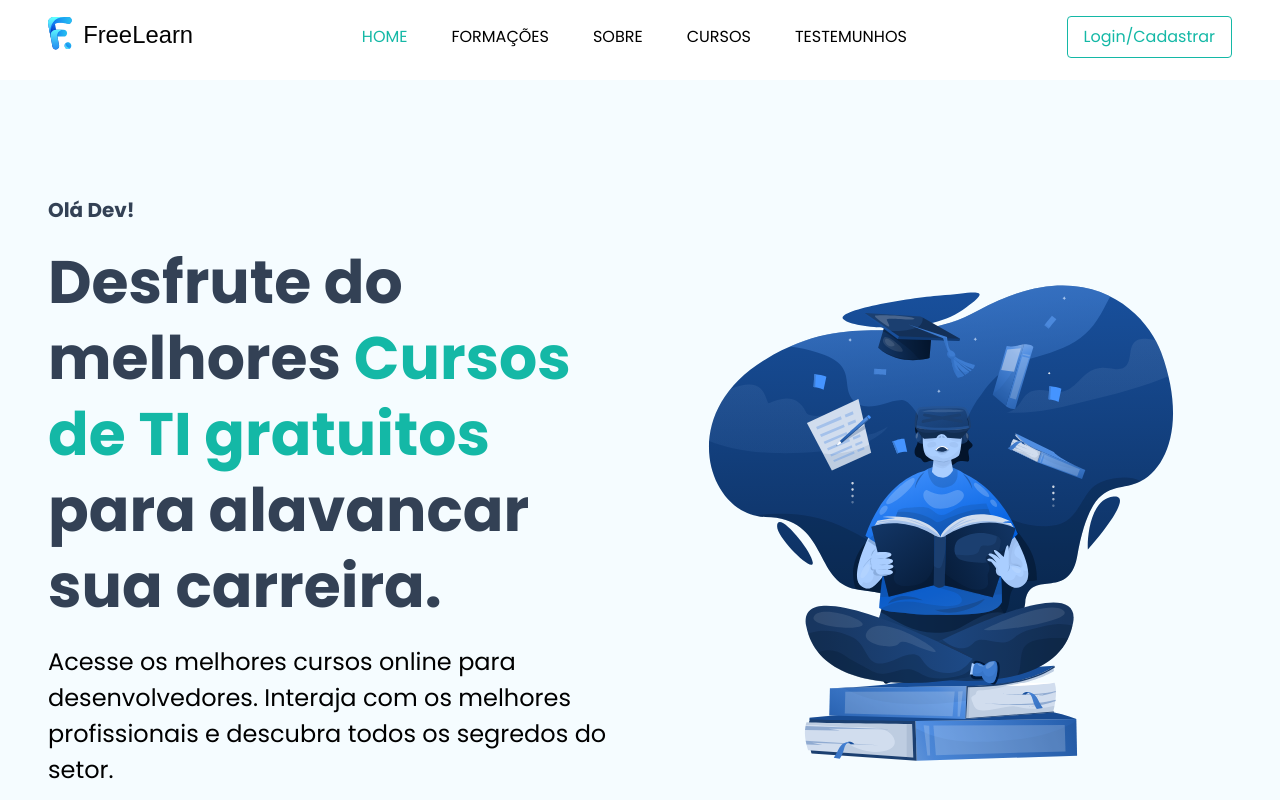
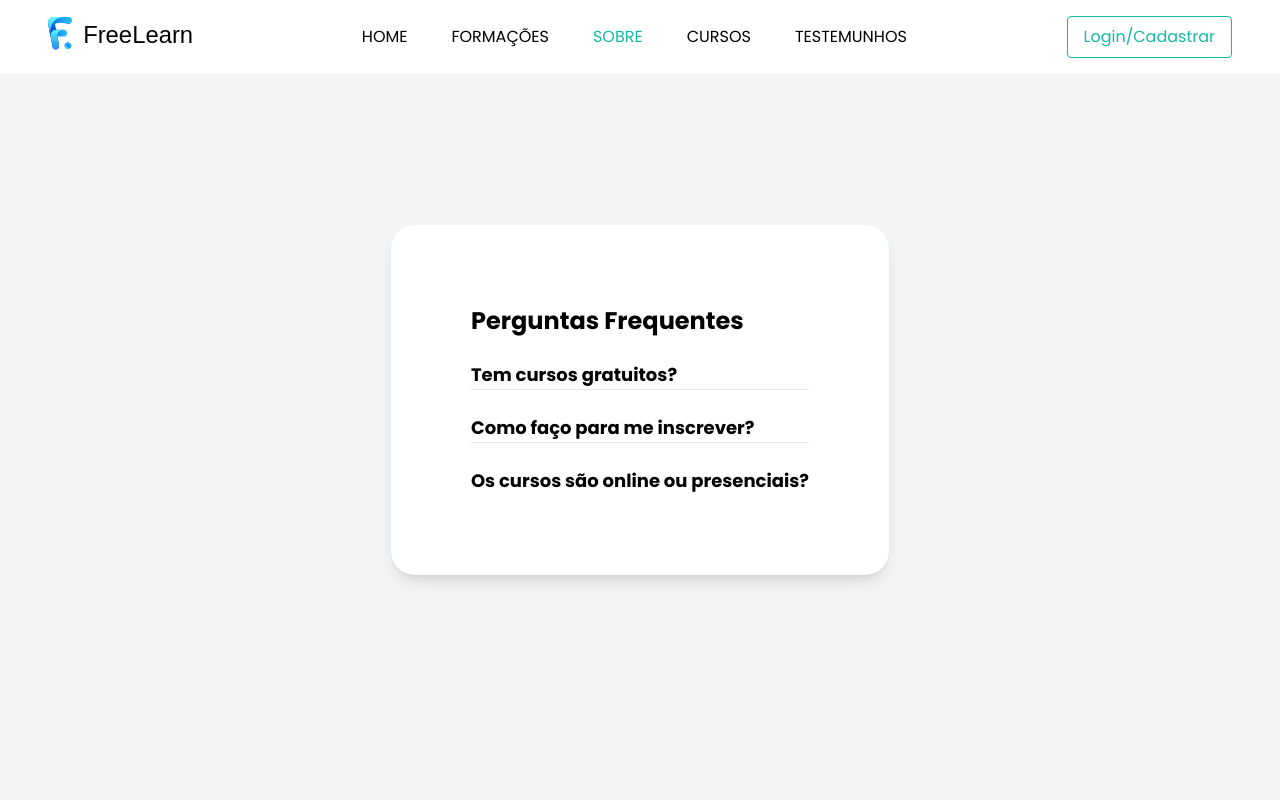
Before and after one commit to andersondev81/FreeLearn, a React (Vite) app: page /faq in a window 1280 px wide. Shown: the top 800 px of the page. Built offline with nearby package versions, Linux system fonts and the light colour scheme.

Commit message:
Adding react-routes and pages

```diff
--- a/package.json
+++ b/package.json
@@ -13,6 +13,7 @@
     "react": "^18.2.0",
     "react-dom": "^18.2.0",
     "react-icons": "^4.10.1",
+    "react-router-dom": "^6.22.3",
     "react-scroll": "^1.8.9",
     "swiper": "^10.2.0"
   },
@@ -27,6 +28,6 @@
     "eslint-plugin-react-refresh": "^0.4.3",
     "postcss": "^8.4.28",
     "tailwindcss": "^3.3.3",
-    "vite": "^4.4.5"
+    "vite": "^4.5.3"
   }
 }
--- a/src/App.jsx
+++ b/src/App.jsx
@@ -1,15 +1,24 @@
-import "./App.css"
-import About from "./components/About"
-import Contact from "./components/Contact"
-import Footer from "./components/Footer"
-import Home from "./pages/Home"
-import Navbar from "./components/Navbar"
-import Portfolio from "./components/Portfolio"
-import Skills from "./components/Skills"
-import Testimonial from "./components/Testimonial"
+import { BrowserRouter as Router, Routes, Route } from 'react-router-dom';
+
+import Contact from "./components/Contact";
+import Footer from "./components/Footer";
+import Home from "./pages/Home";
+import Navbar from "./components/Navbar";
+import Portfolio from "./components/Portfolio";
+import Skills from "./components/Skills";
+import Testimonial from "./components/Testimonial";
+import About from "./components/About";
+import Login from './components/Login';
+
+import './App.css';
+import Faq from './components/Faq';
+import Cursos from './components/Cursos';
 
 function App() {
   return (
+    <Router>
+      <Routes>
+        <Route path="/" element={
           <>
             <Navbar />
             <Home />
@@ -20,7 +29,13 @@ function App() {
             <Contact />
             <Footer />
           </>
+        } />
+        <Route path='/login' element={<Login/>}></Route>
+        <Route path='/faq' element={<Faq/>}></Route>
+        <Route path='/cursos' element={<Cursos/>}></Route>
+      </Routes>
+    </Router>
   )
 }
 
-export default App
+export default App;
--- /dev/null
+++ b/src/components/Cursos.jsx
@@ -0,0 +1,19 @@
+import Navbar from './Navbar';
+import Footer from './Footer';
+function Cursos() {
+  return (
+    <>
+    <div className="min-h-screen flex items-center justify-center bg-gray-50 py-12 px-4 sm:px-6 lg:px-8">
+      <div className="max-w-md w-full space-y-8">
+        <Navbar />
+        <div>
+
+        </div>
+      </div>
+    </div>
+    <Footer/>
+    </>
+  );
+}
+
+export default Cursos;
--- /dev/null
+++ b/src/components/Faq.jsx
@@ -0,0 +1,40 @@
+import { useState } from 'react';
+import Navbar from './Navbar';
+import Footer from './Footer';
+
+const Faq = () => {
+  const [openIndex, setOpenIndex] = useState(null);
+
+  const questions = [
+    'Tem cursos gratuitos?',
+    'Como faço para me inscrever?',
+    'Os cursos são online ou presenciais?',
+
+  ];
+
+  return (
+    <>
+    <div className="min-h-screen bg-gray-100 py-6 flex flex-col justify-center sm:py-12">
+      <Navbar />
+      <div className="relative py-3 sm:max-w-xl sm:mx-auto">
+        <div className="relative px-4 py-10 bg-white shadow-lg sm:rounded-3xl sm:p-20 overflow-auto gap-0 grid grid-cols-1 auto-rows-min rounded-lg opacity-100 self-center min-w-[280px] max-w-[1200px] min-h-[3px] h-auto flex-grow-0 flex-shrink-0 w-full m-0 z-10">
+          <h1 className="text-2xl font-bold">Perguntas Frequentes</h1>
+          <div className="divide-y divide-gray-200">
+            {questions.map((question, index) => (
+              <div key={index} className="pt-6 text-base leading-6 font-bold sm:text-lg sm:leading-7">
+                <button onClick={() => setOpenIndex(index === openIndex ? null : index)}>
+                  <p>{question}</p>
+                  {index === openIndex && <p className="text-primary">Resposta para a pergunta.</p>}
+                </button>
+              </div>
+            ))}
+          </div>
+        </div>
+      </div>
+
+    </div>
+    <Footer/>
+    </>
+  );
+            }
+export default Faq;
--- /dev/null
+++ b/src/components/Login.jsx
@@ -0,0 +1,39 @@
+import Navbar from './Navbar';
+import Footer from './Footer';
+function Login() {
+  return (
+    <>
+    <div className="min-h-screen flex items-center justify-center bg-gray-50 py-12 px-4 sm:px-6 lg:px-8">
+      <div className="max-w-md w-full space-y-8">
+        <Navbar />
+        <div className="mt-8 bg-white py-8 px-6 shadow rounded-lg sm:px-10">
+          <h2 className="mt-6 text-center text-3xl font-extrabold text-gray-900">Sign in to your account</h2>
+          <form className="mt-8 space-y-6">
+            <input type="hidden" name="remember" value="true" />
+            <div className="rounded-md shadow-sm -space-y-px">
+              <div>
+                <label htmlFor="email-address" className="sr-only">Email address</label>
+                <input id="email-address" name="email" type="email" autoComplete="email" required className="appearance-none rounded-none relative block w-full px-3 py-2 border border-gray-300 placeholder-gray-500 text-gray-900 rounded-t-md focus:outline-none focus:ring-indigo-500 focus:border-indigo-500 focus:z-10 sm:text-sm" placeholder="Email address" />
+              </div>
+              <div>
+                <label htmlFor="password" className="sr-only">Password</label>
+                <input id="password" name="password" type="password" autoComplete="current-password" required className="appearance-none rounded-none relative block w-full px-3 py-2 border border-gray-300 placeholder-gray-500 text-gray-900 rounded-b-md focus:outline-none focus:ring-indigo-500 focus:border-indigo-500 focus:z-10 sm:text-sm" placeholder="Password" />
+              </div>
+            </div>
+            <div>
+              <button type="submit" className="group relative w-full flex justify-center py-2 px-4 border border-transparent text-sm font-medium rounded-md text-white bg-primary hover:bg-primary focus:outline-none focus:ring-2 focus:ring-offset-2 focus:ring-indigo-500">
+                Sign in
+              </button>
+            </div>
+          </form>
+        </div>
+
+      </div>
+
+    </div>
+    <Footer/>
+    </>
+  );
+}
+
+export default Login;
--- a/src/components/Navbar.jsx
+++ b/src/components/Navbar.jsx
@@ -3,10 +3,12 @@ import React, { useState, useEffect } from "react"
 import logo from "../assets/logo.svg"
 import { HiMenu } from "react-icons/hi"
 import { Link } from "react-scroll"
+import { Link as LinkRoute, useLocation } from 'react-router-dom';
 
 const Navbar = () => {
   const [isMenuOpen, setIsMenuOpen] = useState(false)
   const [isSticky, setIsSticky] = useState(false)
+  const location = useLocation();
 
   const toggleMenu = () => {
     setIsMenuOpen(!isMenuOpen)
@@ -40,16 +42,9 @@ const Navbar = () => {
 
           {/* for larger device */}
           <div className="lg:flex items-center gap-3 hidden text-body">
-            <Link
-              activeClass="active"
-              smooth={true}
-              spy={true}
-              offset={-100}
-              to="home"
-              className="block text-primary hover:text-gray-400 py-2 px-4 cursor-pointer"
-            >
+          <LinkRoute className={`block  hover:text-primary py-2 px-4 cursor-pointer ${location.pathname === '/' ? 'text-primary' : ''}`} to="/">
               HOME
-            </Link>
+            </LinkRoute>
             <Link
               activeClass="active"
               smooth={true}
@@ -60,26 +55,12 @@ const Navbar = () => {
             >
               FORMAÇÕES
             </Link>
-            <Link
-              activeClass="active"
-              smooth={true}
-              spy={true}
-              offset={-100}
-              to="about"
-              className="block  hover:text-gray-400 py-2 px-4 cursor-pointer"
-            >
+            <LinkRoute className={`block  hover:text-primary py-2 px-4 cursor-pointer ${location.pathname === '/faq' ? 'text-primary' : ''}`} to="/faq">
               SOBRE
-            </Link>
-            <Link
-              activeClass="active"
-              smooth={true}
-              spy={true}
-              offset={-100}
-              to="portfolio"
-              className="block  hover:text-gray-400 py-2 px-4 cursor-pointer"
-            >
+            </LinkRoute>
+            <LinkRoute className={`block  hover:text-primary py-2 px-4 cursor-pointer ${location.pathname === '/cursos' ? 'text-primary' : ''}`} to="/cursos">
               CURSOS
-            </Link>
+            </LinkRoute>
             <Link
               activeClass="active"
               smooth={true}
@@ -95,7 +76,7 @@ const Navbar = () => {
           {/* contact me btn */}
           <div className="lg:block hidden">
             <button className="px-4 py-2 bg-transparent border border-primary text-primary rounded hover:bg-primary hover:text-white transition-all duration-300">
-              Login/Cadastrar
+                <LinkRoute to="/login">Login/Cadastrar</LinkRoute>
             </button>
           </div>
 
```
Also changed, not shown: 1 other file (tests, documents, lock files or other folders). Lines whose indentation alone changed are shown as unchanged.
